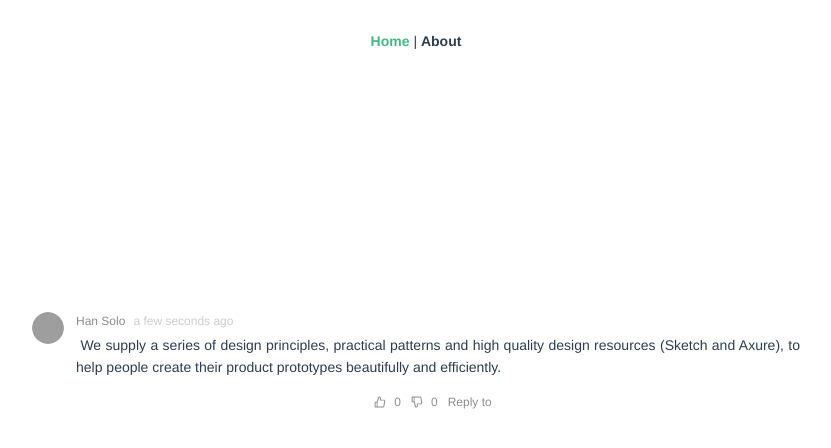
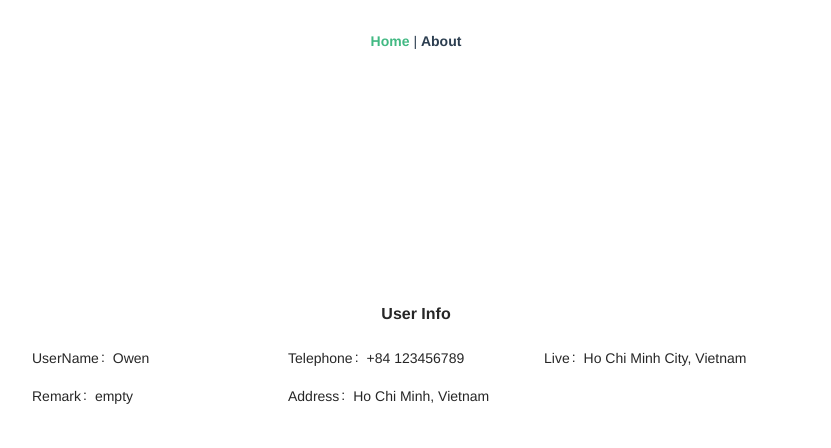
Before and after one commit to owentr1369/vue-antdesign-typescript-learning, a Vue app: page / in a window 1280 px wide. Shown: the top 448 px of the page, without its empty margins (224-1055 px from the left). Built offline with nearby package versions, Linux system fonts and the light colour scheme; grey boxes are pictures that could not be loaded.

Commit message:
antd description

```diff
--- /dev/null
+++ b/src/components/antd-description.vue
@@ -0,0 +1,13 @@
+<template>
+  <a-descriptions title="User Info">
+    <a-descriptions-item label="UserName">Owen</a-descriptions-item>
+    <a-descriptions-item label="Telephone">+84 123456789</a-descriptions-item>
+    <a-descriptions-item label="Live"
+      >Ho Chi Minh City, Vietnam</a-descriptions-item
+    >
+    <a-descriptions-item label="Remark">empty</a-descriptions-item>
+    <a-descriptions-item label="Address">
+      Ho Chi Minh, Vietnam
+    </a-descriptions-item>
+  </a-descriptions>
+</template>
--- a/src/views/HomeView.vue
+++ b/src/views/HomeView.vue
@@ -1,18 +1,18 @@
 <template>
   <div class="home">
     <div class="antd">
-      <antd-comment></antd-comment>
+      <antd-description></antd-description>
     </div>
   </div>
 </template>
 
 <script lang="ts">
 import { defineComponent } from "vue";
-import AntdComment from "@/components/antd-comment.vue";
+import AntdDescription from "../components/antd-description.vue";
 
 export default defineComponent({
   name: "HomeView",
-  components: { AntdComment },
+  components: { AntdDescription },
 });
 </script>
 
```
